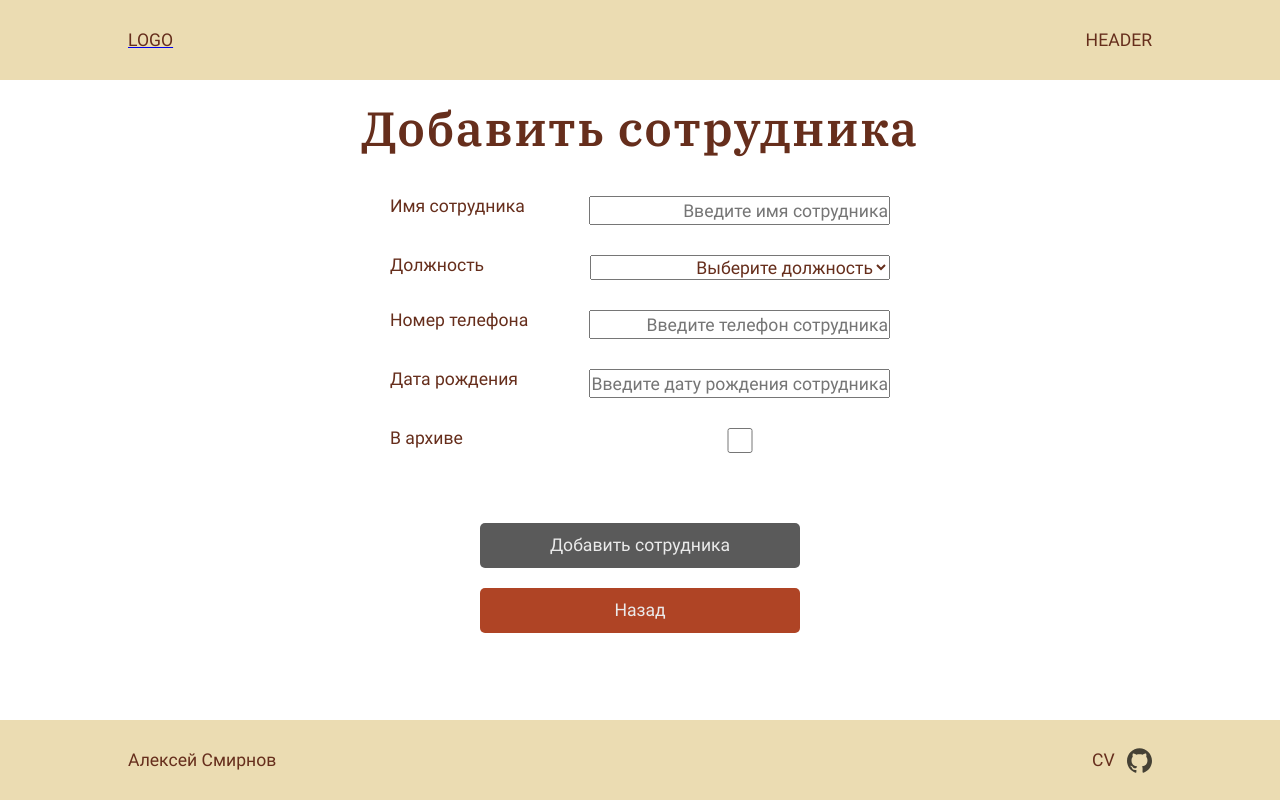
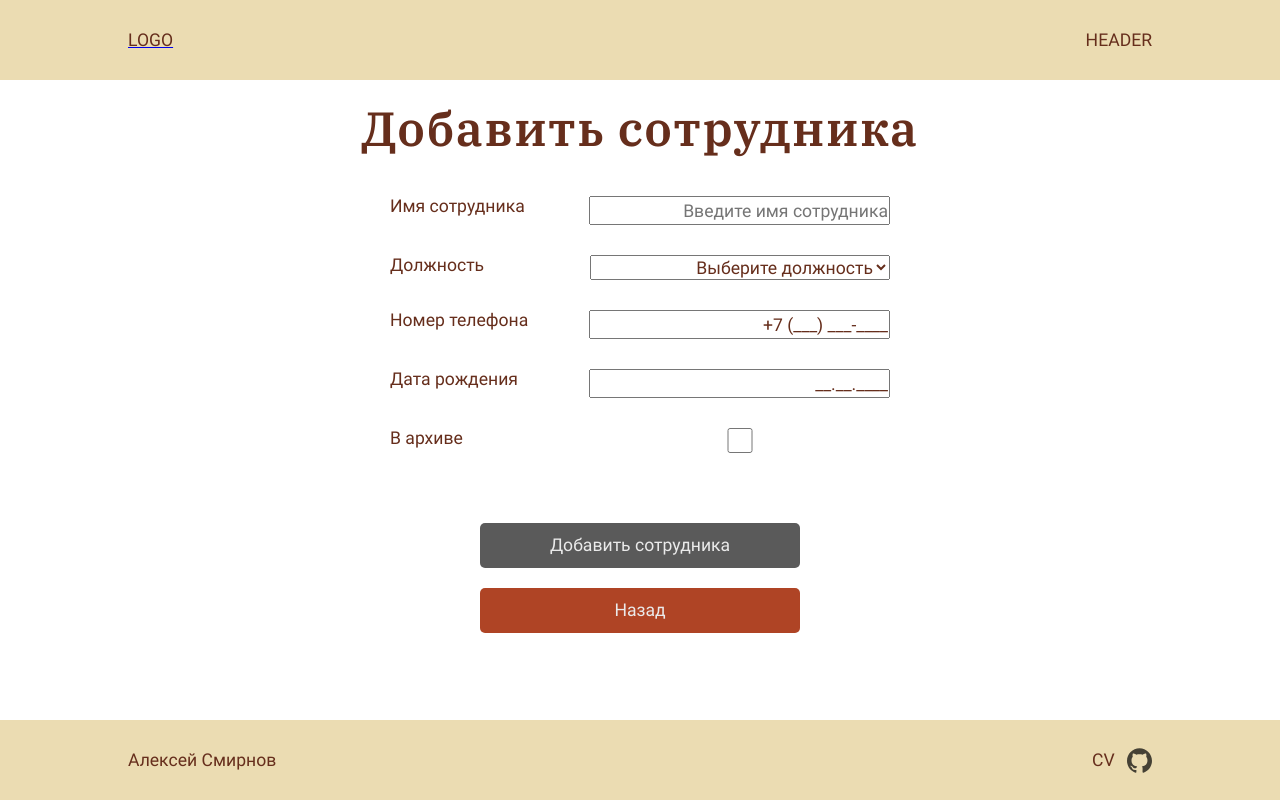
Before and after one commit to Sibusky/employees, a React (Create React App) app: page /new in a window 1280 px wide. Built offline with nearby package versions, Linux system fonts and the light colour scheme.

Commit message:
feat: add masks for inputs

```diff
--- a/package.json
+++ b/package.json
@@ -7,6 +7,7 @@
     "@testing-library/jest-dom": "^5.16.5",
     "@testing-library/react": "^13.4.0",
     "@testing-library/user-event": "^13.5.0",
+    "primereact": "^9.2.1",
     "react": "^18.2.0",
     "react-dom": "^18.2.0",
     "react-redux": "^8.0.5",
--- a/src/pages/employee.jsx
+++ b/src/pages/employee.jsx
@@ -1,6 +1,7 @@
 import React, { useMemo, useState, useCallback } from "react";
 import { Link, useParams, useNavigate } from "react-router-dom";
 import { connect } from "react-redux";
+import { InputMask } from 'primereact/inputmask';
 
 import { EDIT_EMPLOYEE } from "../store/actions";
 import { ADD_EMPLOYEE } from "../store/actions";
@@ -125,7 +126,8 @@ const EmployeeComponent = ({ editEmployee, employees }) => {
     name === employee.name &&
       role === employee.role &&
       phone === employee.phone &&
-      birthday === employee.birthday
+      birthday === employee.birthday &&
+      isArchive === employee.isArchive
   );
 
   return (
@@ -184,13 +186,14 @@ const EmployeeComponent = ({ editEmployee, employees }) => {
               >
                 {EMPLOYEE_PHONE}
               </label>
-              <input
+              <InputMask
                 className="employee__form-input form-input text"
                 placeholder={EMPLOYEE_PHONE_PLACEHOLDER}
                 type="tel"
                 id="phone"
                 value={phone}
                 onChange={handleChangePhone}
+                mask='+7 (999) 999-9999'
               />
             </div>
 
@@ -201,13 +204,14 @@ const EmployeeComponent = ({ editEmployee, employees }) => {
               >
                 {EMPLOYEE_BIRTHDAY}
               </label>
-              <input
+              <InputMask
                 className="employee__form-input form-input text"
                 placeholder={EMPLOYEE_DATE_PLACEHOLDER}
                 type="text"
                 id="birthday"
                 value={birthday}
                 onChange={handleChangeDate}
+                mask="99.99.9999"
               />
             </div>
 
--- a/src/pages/main.jsx
+++ b/src/pages/main.jsx
@@ -20,7 +20,7 @@ function MainComponent({ employees = [], isLoadind, fetchEmployees }) {
     <Container>
       <EmployeesFilter />
       {isLoadind ? (
-        <div class="lds-default">
+        <div className="lds-default">
           <div></div>
           <div></div>
           <div></div>
```
Also changed, not shown: 1 other file (tests, documents, lock files or other folders).
